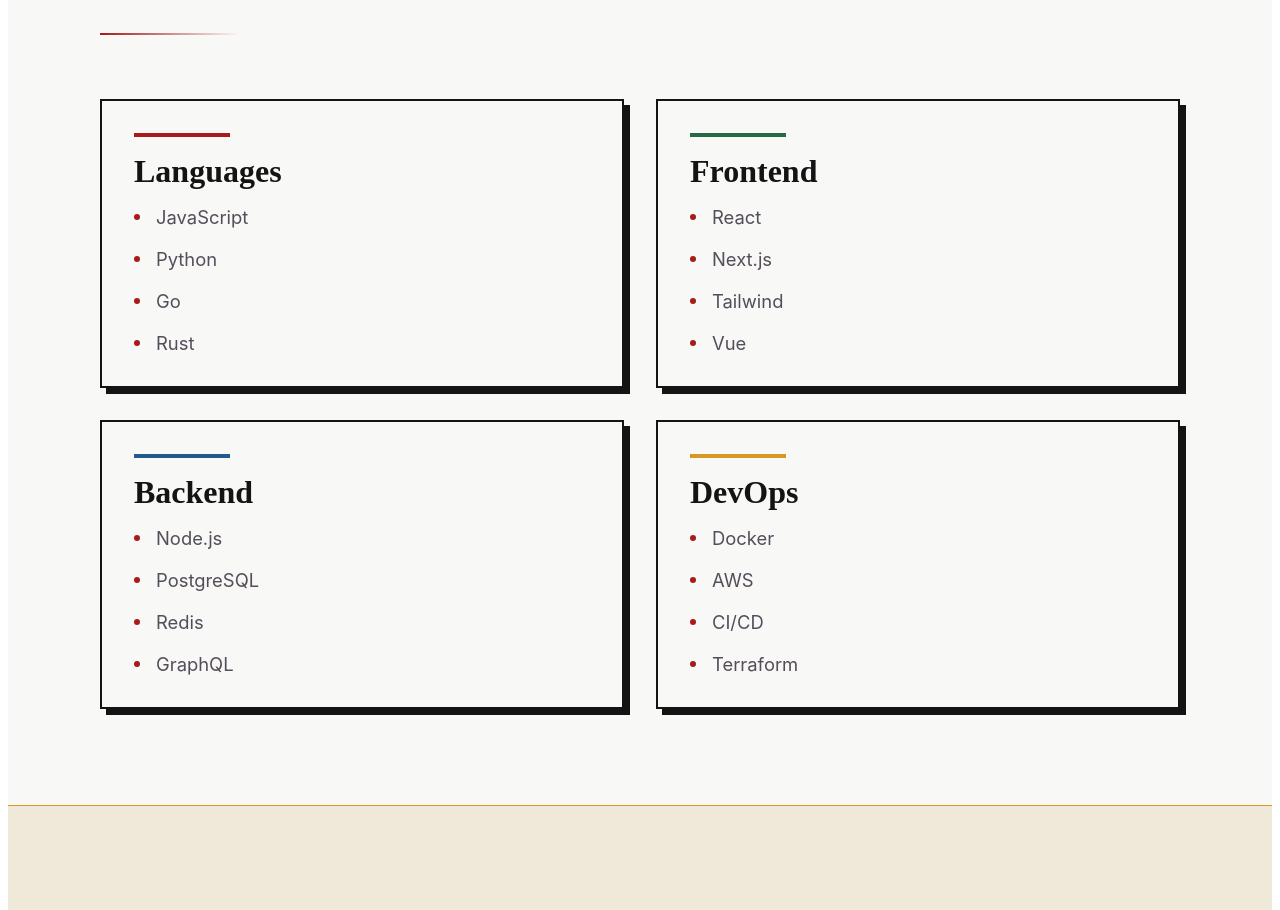
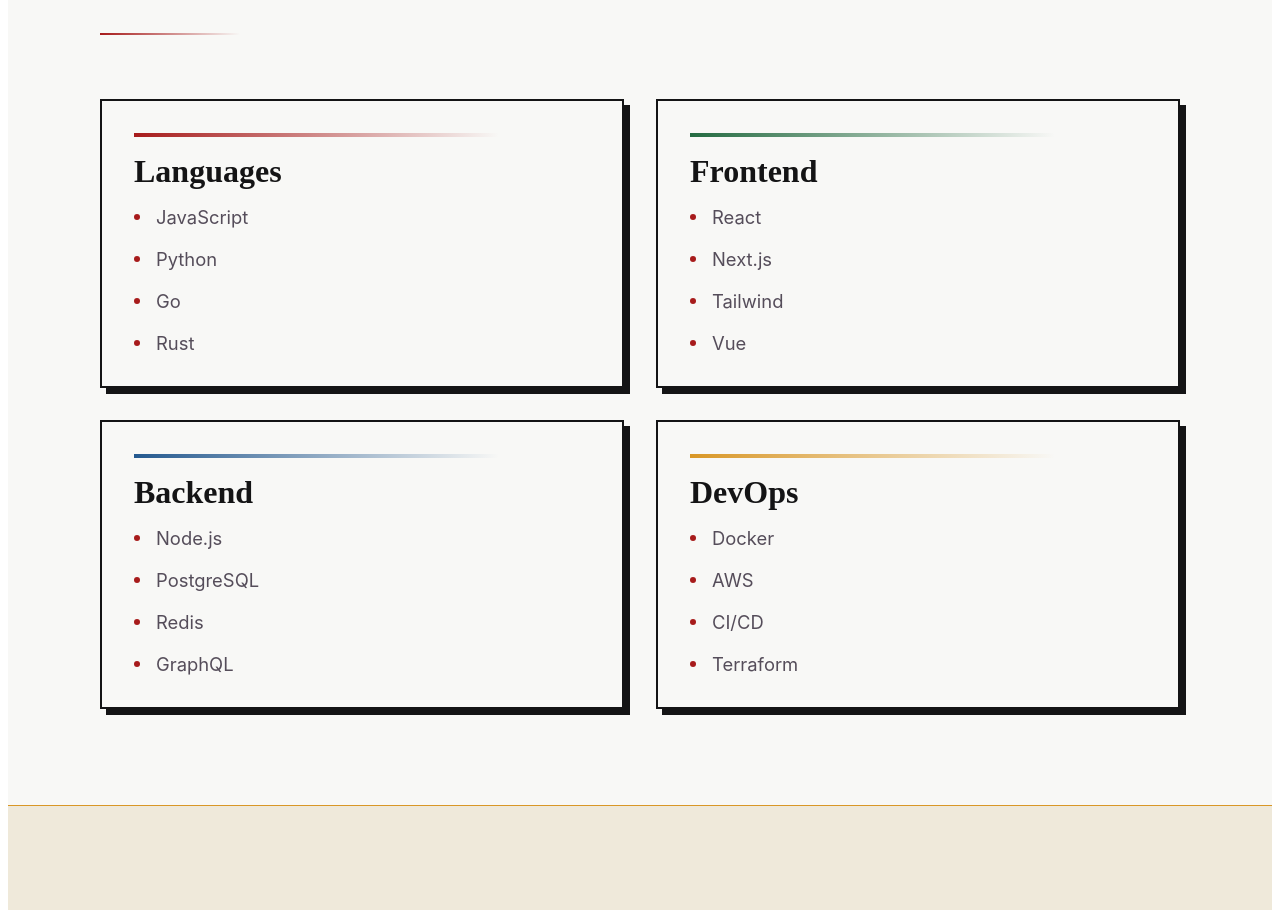
Before and after one commit to maritzbuchholz/portfolio, a React (Vite) app: page / in a window 1280 px wide. Shown: the part 1465-2375 px from the top of the page. Built offline with nearby package versions, Linux system fonts and the light colour scheme.

Commit message:
update tech stack streaks

```diff
--- a/src/Components/Stack/Stack.scss
+++ b/src/Components/Stack/Stack.scss
@@ -62,14 +62,14 @@
         }
 
         &-line {
-            width: 6rem;
+            width: 80%;
             height: 4px;
             margin-bottom: 1rem;
 
-            &--red { background-color: $accent-red; }
-            &--green { background-color: $accent-green; }
-            &--blue { background-color: $accent-blue; }
-            &--gold { background-color: $accent-gold; }
+            &--red { background: linear-gradient(90deg, rgba($accent-red, 1) 0%, rgba($accent-red, 0) 100%); }
+            &--green { background: linear-gradient(90deg, rgba($accent-green, 1) 0%, rgba($accent-green, 0) 100%); }
+            &--blue { background: linear-gradient(90deg, rgba($accent-blue, 1) 0%, rgba($accent-blue, 0) 100%); }
+            &--gold { background: linear-gradient(90deg, rgba($accent-gold, 1) 0%, rgba($accent-gold, 0) 100%); }
         }
 
         &-title {
```
